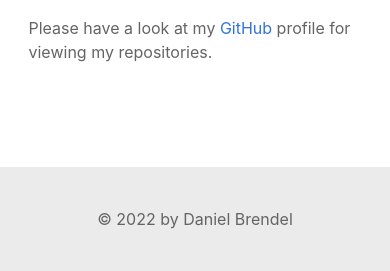
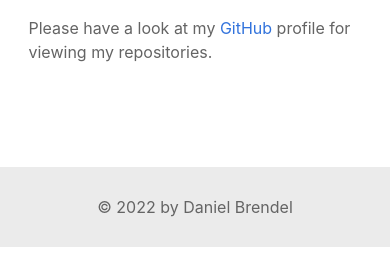
Before and after one commit to danielbrendel/dnyPortfolioApp, a Laravel app: page / in a window 390 px wide. Shown: the part 2686-2957 px from the top of the page. After the commit the page ends 2933 px from the top, so only its background shows below. Run offline with Laravel 8, Linux system fonts and the light colour scheme; some libraries are stand-ins or nearby versions; some web fonts are replaced.

Commit message:
Footer size

```diff
--- a/public/css/themes/dark.css
+++ b/public/css/themes/dark.css
@@ -506,6 +506,12 @@ h2 {
   text-decoration: none;
 }
 
+@media screen and (max-width: 1087px) {
+  .footer-padding {
+    padding: 0px;
+  }
+}
+
 .mobile-only {
   position: relative;
   margin-left: 15px;
--- a/resources/sass/app.scss
+++ b/resources/sass/app.scss
@@ -440,6 +440,11 @@ h2 {
     color: rgb(150, 150, 150);
     text-decoration: none;
 }
+.footer-padding {
+    @media screen and (max-width: 1087px) {
+        padding: 0px;
+    }
+}
 
 .mobile-only {
     position: relative;
--- a/resources/sass/themes/dark.scss
+++ b/resources/sass/themes/dark.scss
@@ -471,6 +471,11 @@ h2 {
     color: rgb(150, 150, 150);
     text-decoration: none;
 }
+.footer-padding {
+    @media screen and (max-width: 1087px) {
+        padding: 0px;
+    }
+}
 
 .mobile-only {
     position: relative;
--- a/resources/views/layouts/layout_home.blade.php
+++ b/resources/views/layouts/layout_home.blade.php
@@ -248,7 +248,7 @@
         <div class="footer">
             <div class="columns">
                 <div class="column is-4"></div>
-                <div class="column is-4">
+                <div class="column is-4 footer-padding">
                     <div class="footer-frame">
                         <div class="footer-content">
                             &copy; {{ date('Y') }} by {{ env('APP_AUTHOR') }}
```
Also changed, not shown: public/css/app.css.
